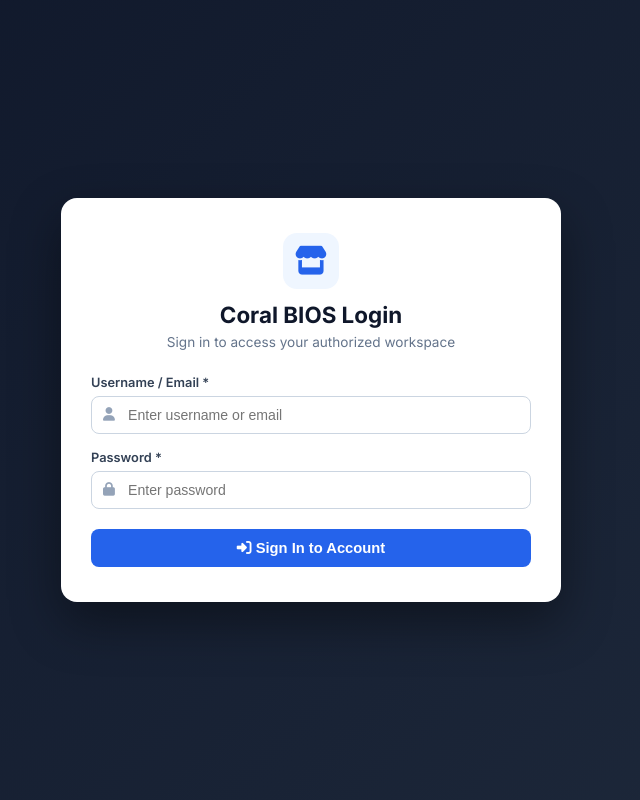
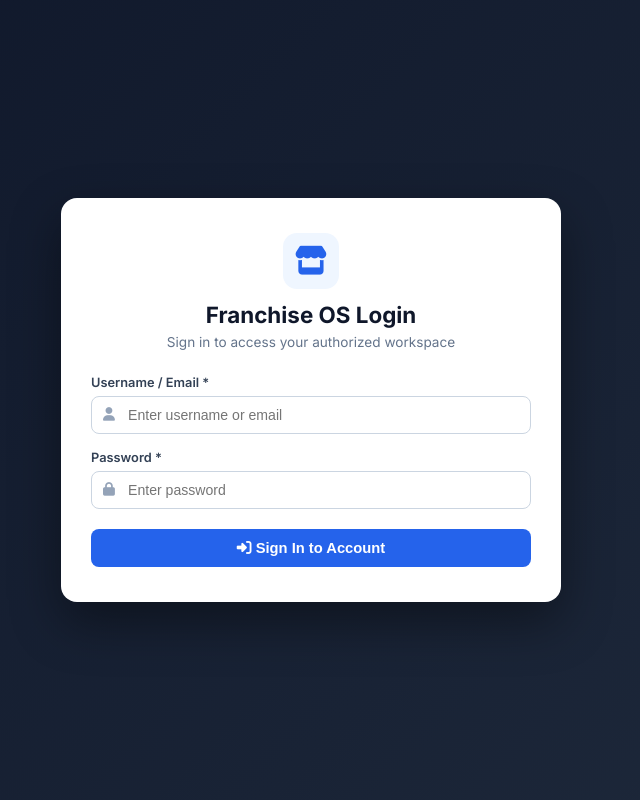
Before and after one commit to hrajitzone-code/franchise-management-app, a Flask app: page / in a window 1280 px wide. Shown: the whole page, without its empty margins (329-969 px from the left). Run offline with Flask 3, Linux system fonts and the light colour scheme; data comes from the database, SQL or seed files in the repository; data that the repository does not hold is empty.

Commit message:
Revert "Update application branding name to Coral BIOS"
This reverts commit 985bf809eead2c55280597596c7ef9748a8829fa.

```diff
--- a/templates/index.html
+++ b/templates/index.html
@@ -3,7 +3,7 @@
 <head>
   <meta charset="UTF-8">
   <meta name="viewport" content="width=device-width, initial-scale=1.0">
-  <title>Coral BIOS Management Software</title>
+  <title>Franchise OS Management Software</title>
   <!-- Google Fonts & FontAwesome -->
   <link rel="preconnect" href="https://fonts.googleapis.com">
   <link rel="preconnect" href="https://fonts.gstatic.com" crossorigin>
@@ -21,7 +21,7 @@
       <div style="display: inline-flex; align-items: center; justify-content: center; width: 56px; height: 56px; background: #EFF6FF; border-radius: 14px; margin-bottom: 12px; color: #2563EB; font-size: 1.8rem;">
         <i class="fa-solid fa-store"></i>
       </div>
-      <h2 style="margin: 0 0 6px 0; color: #0F172A; font-weight: 700; font-size: 1.4rem;">Coral BIOS Login</h2>
+      <h2 style="margin: 0 0 6px 0; color: #0F172A; font-weight: 700; font-size: 1.4rem;">Franchise OS Login</h2>
       <p style="margin: 0; color: #64748B; font-size: 0.85rem;">Sign in to access your authorized workspace</p>
     </div>
 
@@ -58,7 +58,7 @@
     <div class="brand">
       <div class="brand-left">
         <i class="fa-solid fa-store font-size-1-5"></i>
-        <span class="brand-name">Coral BIOS</span>
+        <span class="brand-name">Franchise OS</span>
       </div>
       <button id="sidebar-toggle-btn" class="sidebar-toggle-btn" onclick="toggleSidebar()" title="Collapse Sidebar">
         <i class="fa-solid fa-chevron-left" id="toggle-icon"></i>
@@ -1341,6 +1341,6 @@
   </div>
 </div>
 
-<script src="/static/js/app.js?v=20260917_v13"></script>
+<script src="/static/js/app.js?v=20260917_v12"></script>
 </body>
 </html>
```
